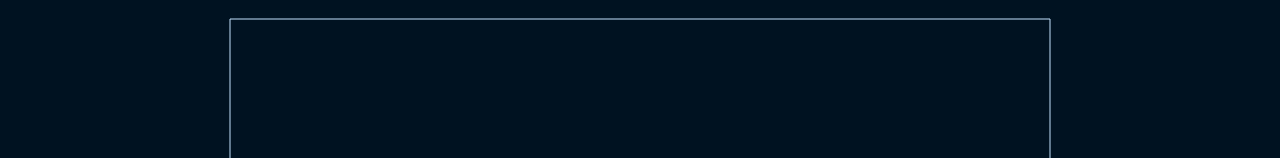
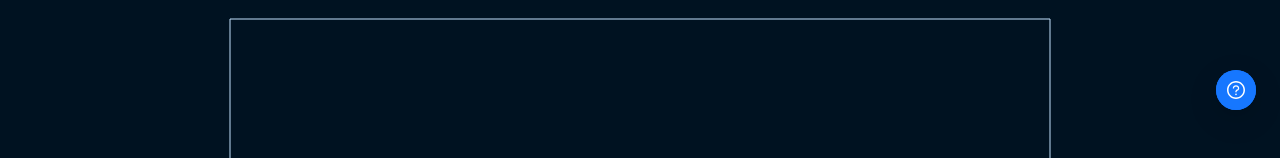
Before and after one commit to EsterKarolyne/SistemadeFinacas, a React (Create React App) app: page / in a window 1280 px wide. Shown: the part 642-800 px from the top of the page. Built offline with nearby package versions, Linux system fonts and the light colour scheme.

Commit message:
feat: adiciona tour

```diff
--- a/package.json
+++ b/package.json
@@ -11,6 +11,7 @@
     "@types/react": "^17.0.33",
     "@types/react-dom": "^17.0.10",
     "antd": "^5.23.0",
+    "driver.js": "^1.3.1",
     "react": "^17.0.2",
     "react-dom": "^17.0.2",
     "react-scripts": "4.0.3",
--- a/src/App.tsx
+++ b/src/App.tsx
@@ -8,6 +8,7 @@ import { TableArea } from "./components/TableArea";
 import { InfoArea } from "./components/InfoArea";
 import { InputArea } from "./components/InputArea";
 import Chart from "./components/Chart";
+import TourComponent from "./components/Tour";
 const App = () => {
   const [list, setList] = useState<Item[]>(() => {
     const savedList = localStorage.getItem("financeAppList");
@@ -68,20 +69,32 @@ const App = () => {
       <C.Header>
         <C.HeaderText>Dinheiro à Vista</C.HeaderText>
         <C.SubTitle>#Faça um rápido cálculo das suas finanças</C.SubTitle>
+        <TourComponent />
       </C.Header>
       <C.Body>
-        <InfoArea
-          currentMonth={currentMonth}
-          onMonthChange={handleMonthChange}
+        <div id="teste">
+          <InfoArea
+            currentMonth={currentMonth}
+            onMonthChange={handleMonthChange}
+            income={income}
+            expanse={expanse}
+          />
+        </div>
+        <div>
+          <InputArea onAdd={handleAddItem} />
+        </div>
+        <div>
+          <TableArea list={filteredList} onRemoveItem={handleRemoveItem} />
+        </div>
+      </C.Body>
+      <div id="chart">
+        <Chart
+          filteredList={filteredList}
+          fullList={list}
           income={income}
           expanse={expanse}
-        ></InfoArea>
-
-        <InputArea onAdd={handleAddItem}></InputArea>
-
-        <TableArea list={filteredList} onRemoveItem={handleRemoveItem} />
-      </C.Body>
-      <Chart filteredList={filteredList} fullList={list} income={income} expanse={expanse}/>
+        />
+      </div>
     </C.Container>
   );
 };
--- a/src/components/InputArea/index.tsx
+++ b/src/components/InputArea/index.tsx
@@ -47,7 +47,7 @@ export const InputArea = ({ onAdd }: Props) => {
   };
 
   return (
-    <C.Container>
+    <C.Container id="input-area">
       <C.InputLabel>
         <C.InputTitle>Data</C.InputTitle>
         <DatePicker
--- a/src/components/TableArea/index.tsx
+++ b/src/components/TableArea/index.tsx
@@ -4,13 +4,13 @@ import { TableItem } from '../TableItem';
 
 type Props = {
     list: Item[],
-    onRemoveItem: (index: number) => void
+    onRemoveItem: (index: number) => void,
 }
 
 export const TableArea = ({ list, onRemoveItem }: Props) => {
 
     return (
-        <C.Table>
+        <C.Table id="table-area">
             <thead>
                 <tr>
                     <C.TableHeadColumn width={100}>Data</C.TableHeadColumn>
--- /dev/null
+++ b/src/components/Tour/index.tsx
@@ -0,0 +1,79 @@
+import { driver } from "driver.js";
+import "driver.js/dist/driver.css";
+import { FloatButton } from "antd";
+import { QuestionCircleOutlined } from "@ant-design/icons";
+const TourComponent = () => {
+  const startTour = () => {
+    const driverObj = driver({
+      nextBtnText: '▶️',
+      prevBtnText: ' ◀️',
+      popoverClass: "driverjs-theme",
+      showProgress: true,
+      steps: [
+        {
+          popover: {
+            title: "Bem vindo!",
+            description: "aqui você pode fazer seus cálculos rapídamente!",
+            side: "over",
+            align: "center",
+          },
+        },
+        {
+          popover: {
+            title: "Área de Informações",
+            description:
+              "Aqui mostramos informações sobre o mês atual, incluindo receita e despesa.",
+            side: "top",
+            align: "end",
+          },
+        },
+        {
+          element: "#input-area",
+          popover: {
+            title: "Área de Entrada",
+            description:
+              "Aqui você pode adicionar novos itens à sua lista de despesas ou receitas. Não se esqueça de selecionar  o mês correto!",
+            side: "top",
+            align: "center",
+          },
+        },
+        {
+          element: "#table-area",
+          popover: {
+            title: "Tabela de Itens",
+            description: "Esta tabela lista todos os itens que você adicionou.",
+            side: "bottom",
+            align: "end",
+          },
+        },
+        {
+          element: "#chart",
+          popover: {
+            title: "Gráficos",
+            description:
+              "Aqui você pode ver gráficos que mostram suas finanças de forma visual.",
+            side: "over",
+            align: "center",
+          },
+        },
+        {
+          popover: { title: "E isso é tudo!", description: "aproveite!" },
+        },
+      ],
+    });
+    driverObj.drive();
+  };
+
+  return (
+    <div>
+      <FloatButton
+        onClick={startTour}
+        icon={<QuestionCircleOutlined />}
+        type="primary"
+        style={{ insetInlineEnd: 24 }}
+      />
+    </div>
+  );
+};
+
+export default TourComponent;
--- a/src/types/Item.ts
+++ b/src/types/Item.ts
@@ -3,4 +3,5 @@ export type Item = {
     category: string;
     title: string;
     value: number;
+    id: string;
 }
```
Also changed, not shown: 1 other file (tests, documents, lock files or other folders).
